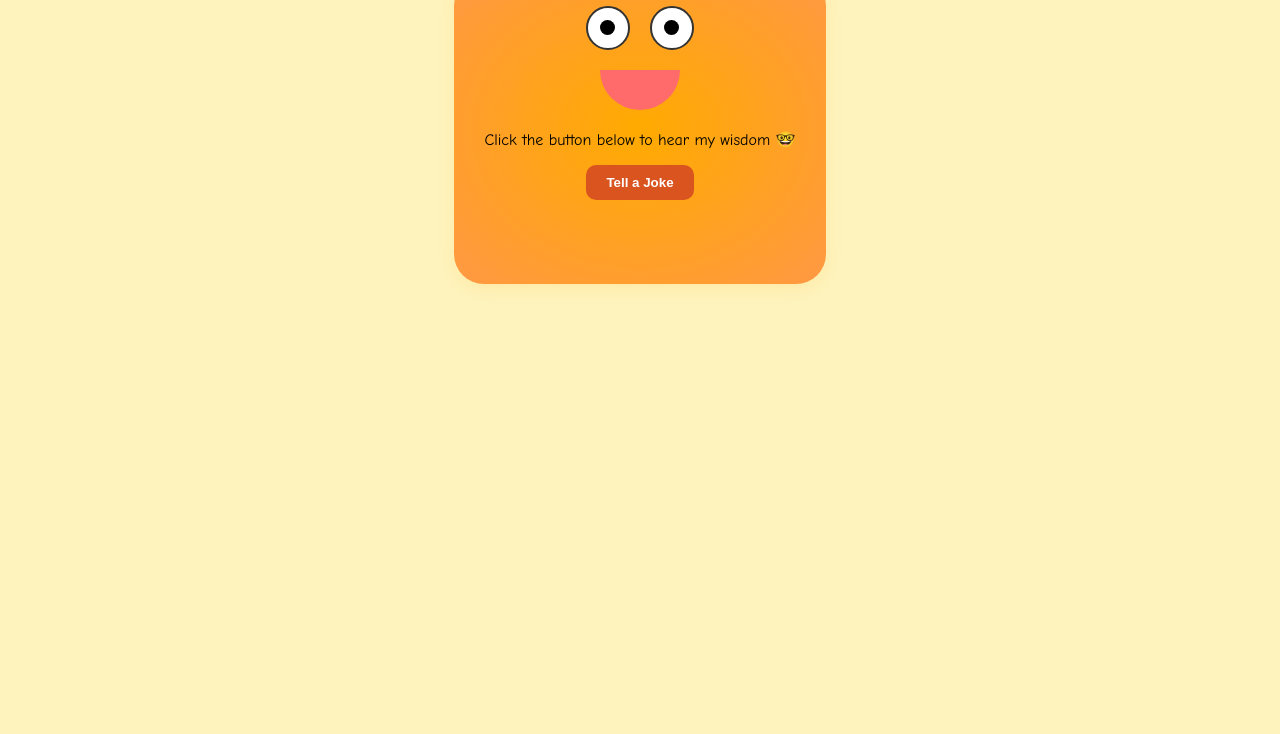
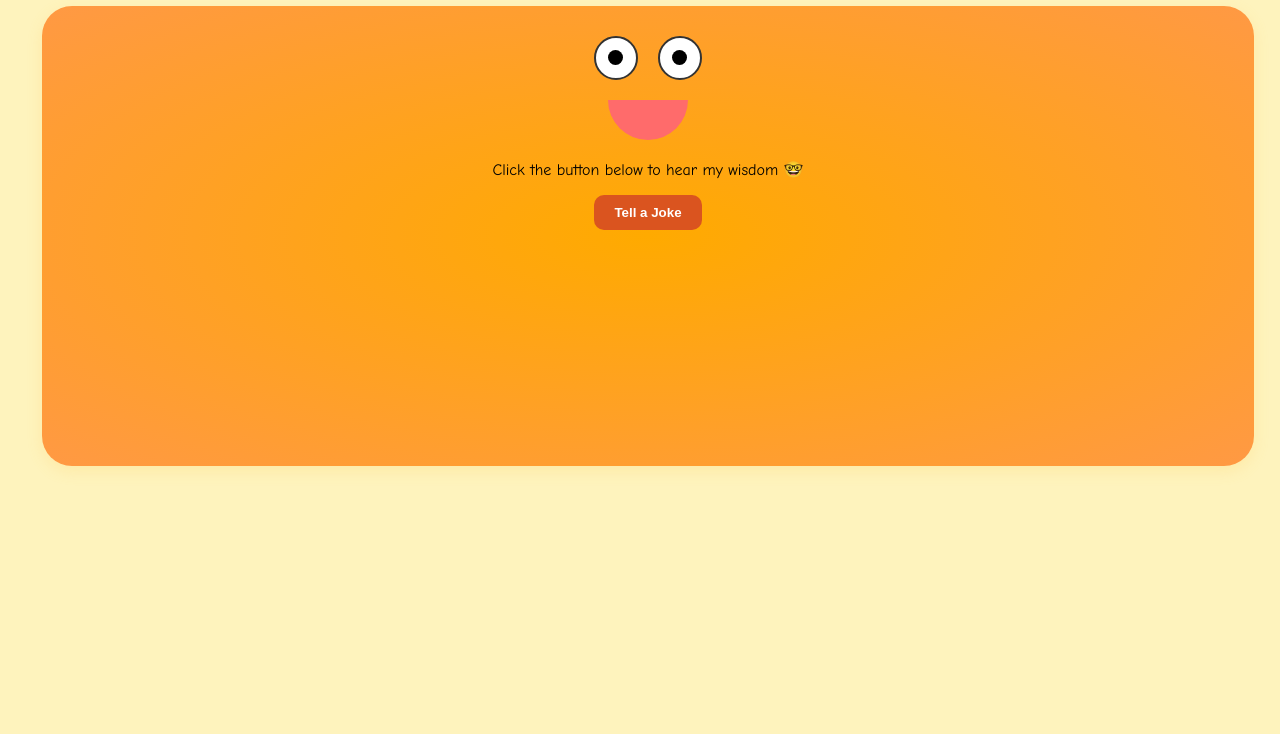
Before and after one commit to helloGC360/joke_project, a browser extension: page index.html in a window 1280 px wide. Shown: the part 162-896 px from the top of the page. Before the commit the page ends 800 px from the top, so only its background shows below. Drawn offline with Linux system fonts and the light colour scheme.

Commit message:
Update style.css
mange width

```diff
--- a/style.css
+++ b/style.css
@@ -2,10 +2,14 @@ body {
     background: #fef3bd;
     font-family: 'Comic Sans MS', cursive, sans-serif;
     text-align: center;
-    padding-top: 50px;
+    padding-top: 80px;
+    width:100vw;
+    height:100vh;
   }
 
   .cartoon {
+      width:90%;
+      min-height:400px;
     display: inline-block;
     background-image:radial-gradient(#fa0,#f94);
     padding: 30px;
```
